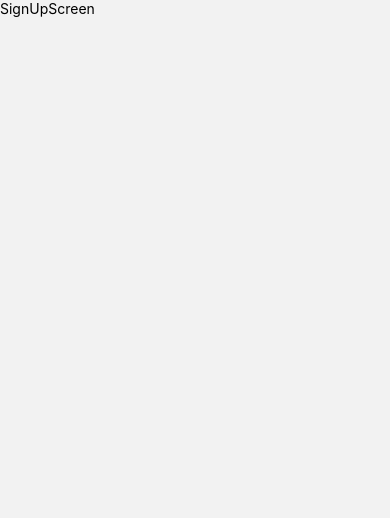
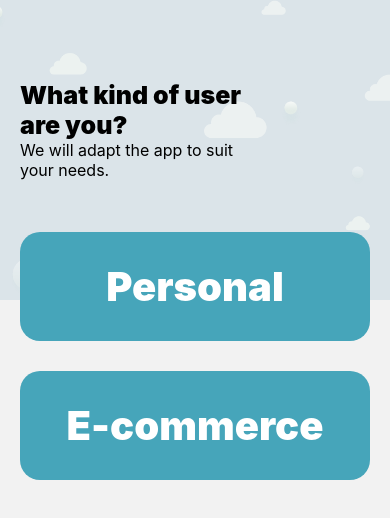
Before and after one commit to FUSION-FUSION/Mobile-Assessment-React-Native, a React Native app: screen / in a window 390 px wide. Shown: the top 518 px of the page. Built offline with nearby package versions, Linux system fonts and the light colour scheme.

Commit message:
Uninstall and Re-installed a new linear gradient dependency

```diff
--- a/Navigator.js
+++ b/Navigator.js
@@ -19,7 +19,7 @@ const screenOptions = {
 export const MyStack = () => (
     <NavigationContainer>
         <Stack.Navigator
-            initialRouteName="SignUpScreen"
+            initialRouteName="UserSelectionScreen"
             screenOptions={screenOptions}
         >
             <Stack.Screen name="LoginScreen" component={LoginScreen} />
--- a/package.json
+++ b/package.json
@@ -19,7 +19,8 @@
     "react-native": "0.68.2",
     "react-native-safe-area-context": "4.2.4",
     "react-native-screens": "~3.11.1",
-    "react-native-web": "0.17.7"
+    "react-native-web": "0.17.7",
+    "expo-linear-gradient": "~11.3.0"
   },
   "devDependencies": {
     "@babel/core": "^7.12.9"
--- a/screens/UserSelectionScreen.js
+++ b/screens/UserSelectionScreen.js
@@ -1,5 +1,6 @@
 import { View, Text, ImageBackground, Pressable } from "react-native";
 import React from "react";
+import { LinearGradient } from "expo-linear-gradient";
 
 const UserSelectionScreen = ({ navigation }) => {
     return (
@@ -12,6 +13,7 @@ const UserSelectionScreen = ({ navigation }) => {
                     backgroundColor: "#dbe4e9",
                 }}
             >
+                <LinearGradient colors={["#dbe4e9", "#f0f0f3"]} />
                 <View style={{ paddingTop: 80, width: "60%", marginLeft: 20 }}>
                     <Text
                         style={{
@@ -80,6 +82,7 @@ const UserSelectionScreen = ({ navigation }) => {
                         </Text>
                     </Pressable>
                 </View>
+                {/* </LinearGradient> */}
             </ImageBackground>
         </View>
     );
```
Also changed, not shown: 1 other file (tests, documents, lock files or other folders).
